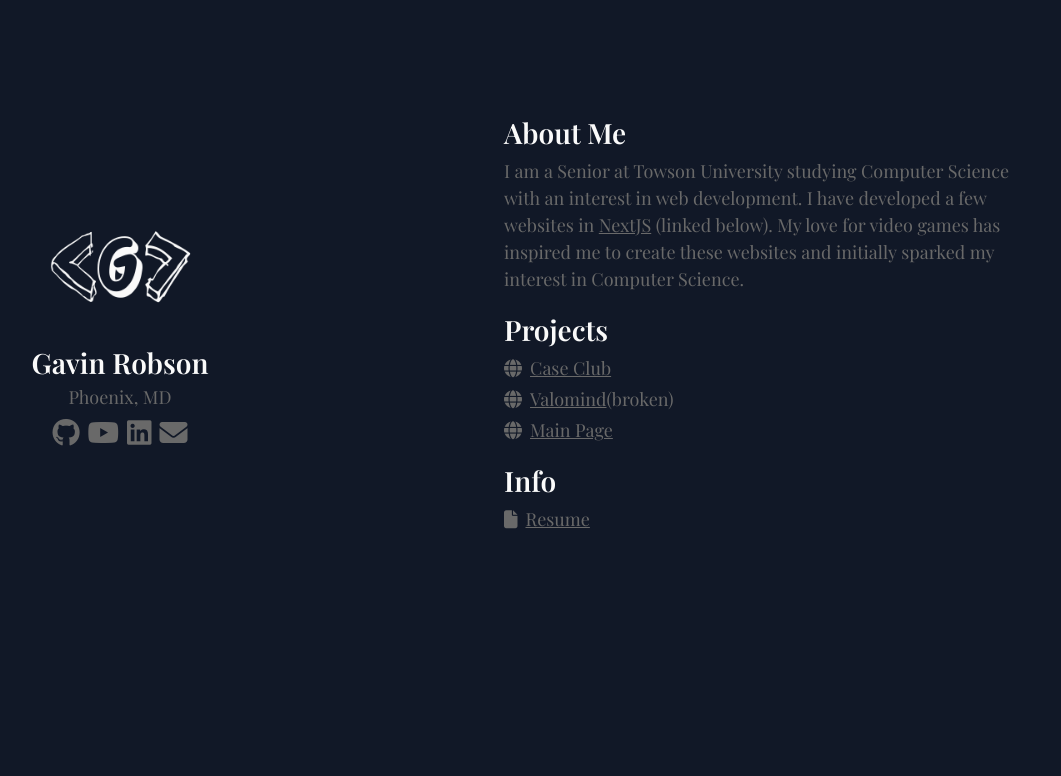
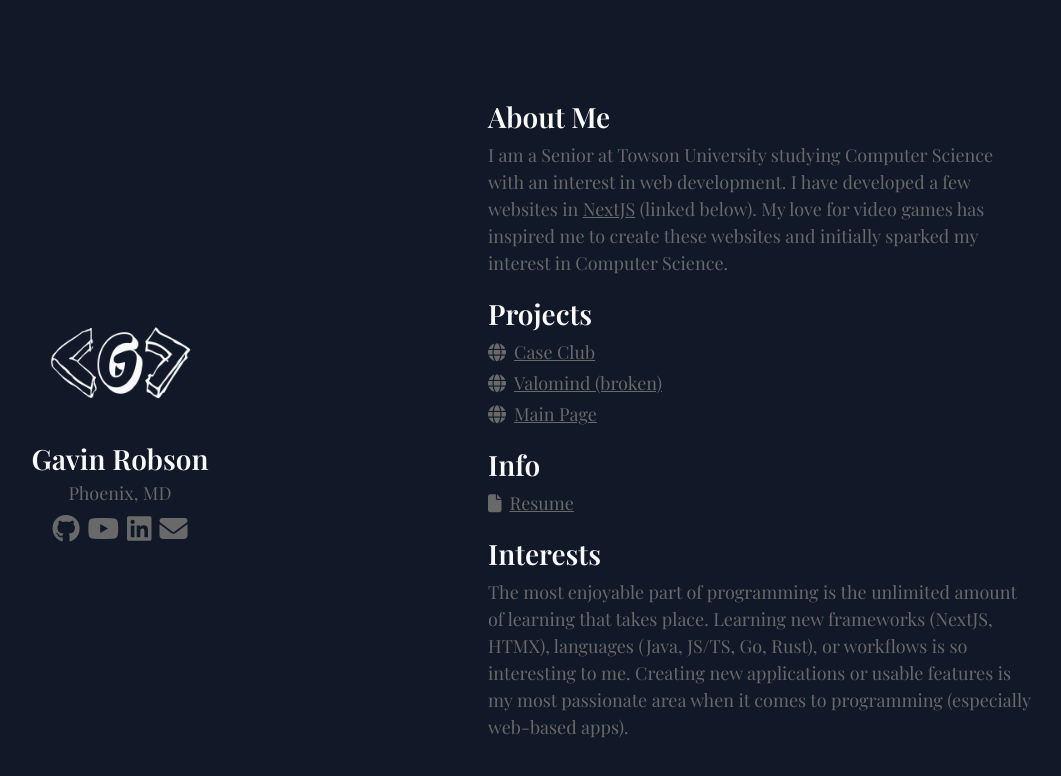
Before and after one commit to GavinRobson/gavinrobson.github.io, a plain HTML site: page index.html in a window 1280 px wide. Shown: the whole page, without its empty margins (200-1261 px from the left). Drawn offline with nearby package versions, Linux system fonts and the light colour scheme.

Commit message:
completed

```diff
--- a/index.html
+++ b/index.html
@@ -4,22 +4,22 @@
     <meta charset="utf-8" />
     <meta name="viewport" content="width=device-width" />
     <title>Gavin Robson</title>
-    <link rel="stylesheet" href="style.css">
+    <link rel="stylesheet" href="style.css" />
     <link
       rel="stylesheet"
       href="https://cdnjs.cloudflare.com/ajax/libs/font-awesome/6.5.0/css/all.min.css"
-    >
+    />
     <link
       href="https://fonts.googleapis.com/css2?family=Playfair+Display:wght@400;500;600;700&display=swap"
       rel="stylesheet"
-    >
-    <link rel="preconnect" href="https://fonts.googleapis.com" >
-    <link rel="preconnect" href="https://fonts.gstatic.com">
-    <link rel="icon" type="image/png" href="assets/GavinWebsiteHero.png">
+    />
+    <link rel="preconnect" href="https://fonts.googleapis.com" />
+    <link rel="preconnect" href="https://fonts.gstatic.com" />
+    <link rel="icon" type="image/png" href="assets/GavinWebsiteHero.png" />
     <script src="https://cdn.tailwindcss.com"></script>
   </head>
 
-  <body class="py-12 bg-gray-900">
+  <body class="py-12 bg-gray-900 overflow-hidden">
     <div class="max-w-7xl mx-auto">
       <div class="grid grid-cols-2">
         <div class="grid-element items-center">
@@ -92,9 +92,8 @@
                   href="https://valorant.valomind.com"
                   target="_blank"
                   class="underline hover:opacity-70 transition-all cursor-pointer"
-                  >Valomind</a
+                  >Valomind (broken)</a
                 >
-                (broken)
               </p>
               <p class="flex flex-row space-x-2 items-center">
                 <i class="fas fa-globe"></i>
@@ -108,7 +107,8 @@
             </div>
             <div class="flex flex-col space-y-1">
               <h1>Info</h1>
-              <p class="flex flex-row space-x-2 items-center"> <i class="fas fa-file"></i>
+              <p class="flex flex-row space-x-2 items-center">
+                <i class="fas fa-file"></i>
                 <a
                   class="underline hover:opacity-70 transition-all cursor-pointer"
                   href="assets/GavinRobsonResume.pdf"
@@ -117,6 +117,17 @@
                 >
               </p>
             </div>
+            <div class="flex flex-col space-y-1">
+              <h1>Interests</h1>
+              <p>
+                The most enjoyable part of programming is the unlimited amount
+                of learning that takes place. Learning new frameworks (NextJS,
+                HTMX), languages (Java, JS/TS, Go, Rust), or workflows is so
+                interesting to me. Creating new applications or usable features
+                is my most passionate area when it comes to programming
+                (especially web-based apps).
+              </p>
+            </div>
           </div>
         </div>
       </div>
--- a/style.css
+++ b/style.css
@@ -14,7 +14,7 @@ p {
 
 .grid-element {
   display: flex;
-  padding: 64px;
+  padding: 48px;
   justify-content:center;
   flex-direction: column;
   font-size: 28px
```
